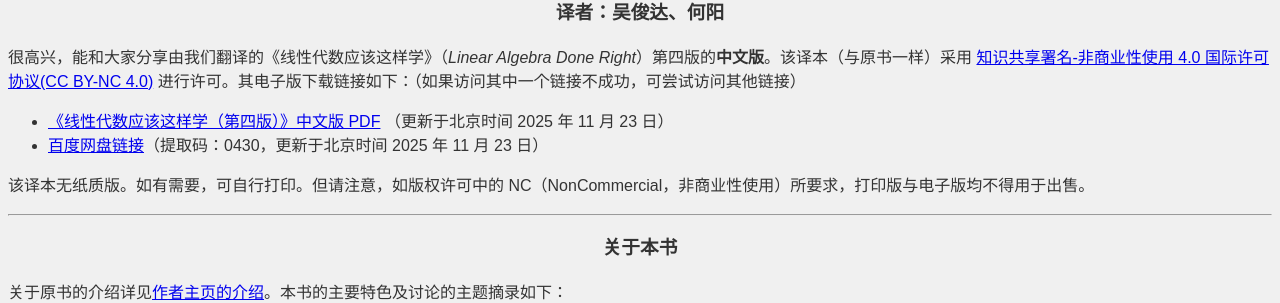
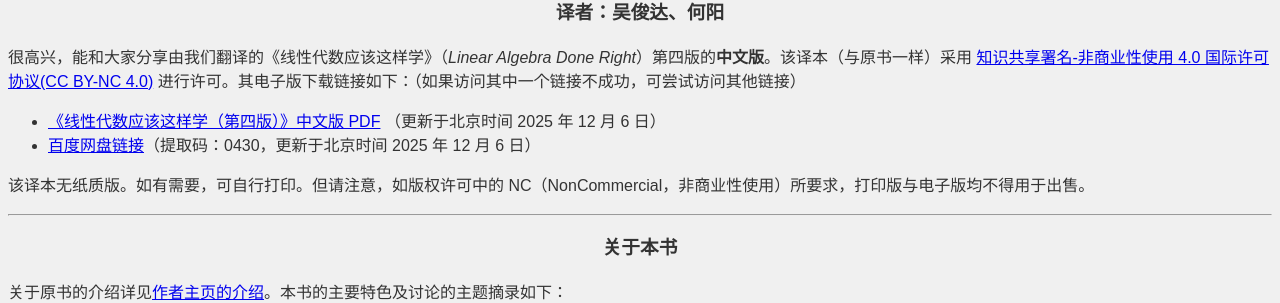
Before and after one commit to OliverWu515/OliverWu515.github.io, a Jekyll site: the page ladr4e.html, which Jekyll copies as it is, in a window 1280 px wide. Shown: the part 224-527 px from the top of the page. Built offline with Jekyll 4.4.1, drawn with Linux system fonts in a browser that asks for light colours.

Commit message:
更新 Linear Algebra Done Right 页面

```diff
--- a/ladr4e.html
+++ b/ladr4e.html
@@ -110,10 +110,10 @@
         </p>
         <ul>
             <li>
-                <a href="https://linear.he-yang.top/LADR4eCN.pdf" target="_blank">《线性代数应该这样学（第四版）》中文版 PDF</a> （更新于北京时间 2025 年 11 月 23 日）
+                <a href="https://linear.he-yang.top/LADR4eCN.pdf" target="_blank">《线性代数应该这样学（第四版）》中文版 PDF</a> （更新于北京时间 2025 年 12 月 6 日）
             </li>
             <li>
-                <a href="https://pan.baidu.com/s/1X18F6hP3grRSoRSi9DI03Q?pwd=0430" target="_blank">百度网盘链接</a>（提取码：0430，更新于北京时间 2025 年 11 月 23 日）
+                <a href="https://pan.baidu.com/s/1X18F6hP3grRSoRSi9DI03Q?pwd=0430" target="_blank">百度网盘链接</a>（提取码：0430，更新于北京时间 2025 年 12 月 6 日）
             </li>
         </ul>
         <p>
@@ -176,10 +176,10 @@
             <li>
                 <a href="https://linear.he-yang.top/LADR4eCN.pdf" target="_blank">PDF file for the <b>Chinese translation</b> of <em>Linear Algebra Done Right</em>, fourth edition</a>
                 <br>
-                (23 November 2025, CST)
+                (6 December 2025, CST)
             </li>
             <li>
-                <a href="https://pan.baidu.com/s/1X18F6hP3grRSoRSi9DI03Q?pwd=0430" target="_blank">Link to BaiduNetDisk</a> (Download Code: 0430; 23 November 2025, CST)
+                <a href="https://pan.baidu.com/s/1X18F6hP3grRSoRSi9DI03Q?pwd=0430" target="_blank">Link to BaiduNetDisk</a> (Download Code: 0430; 6 December 2025, CST)
             </li>
         </ul>
         <p>
```
